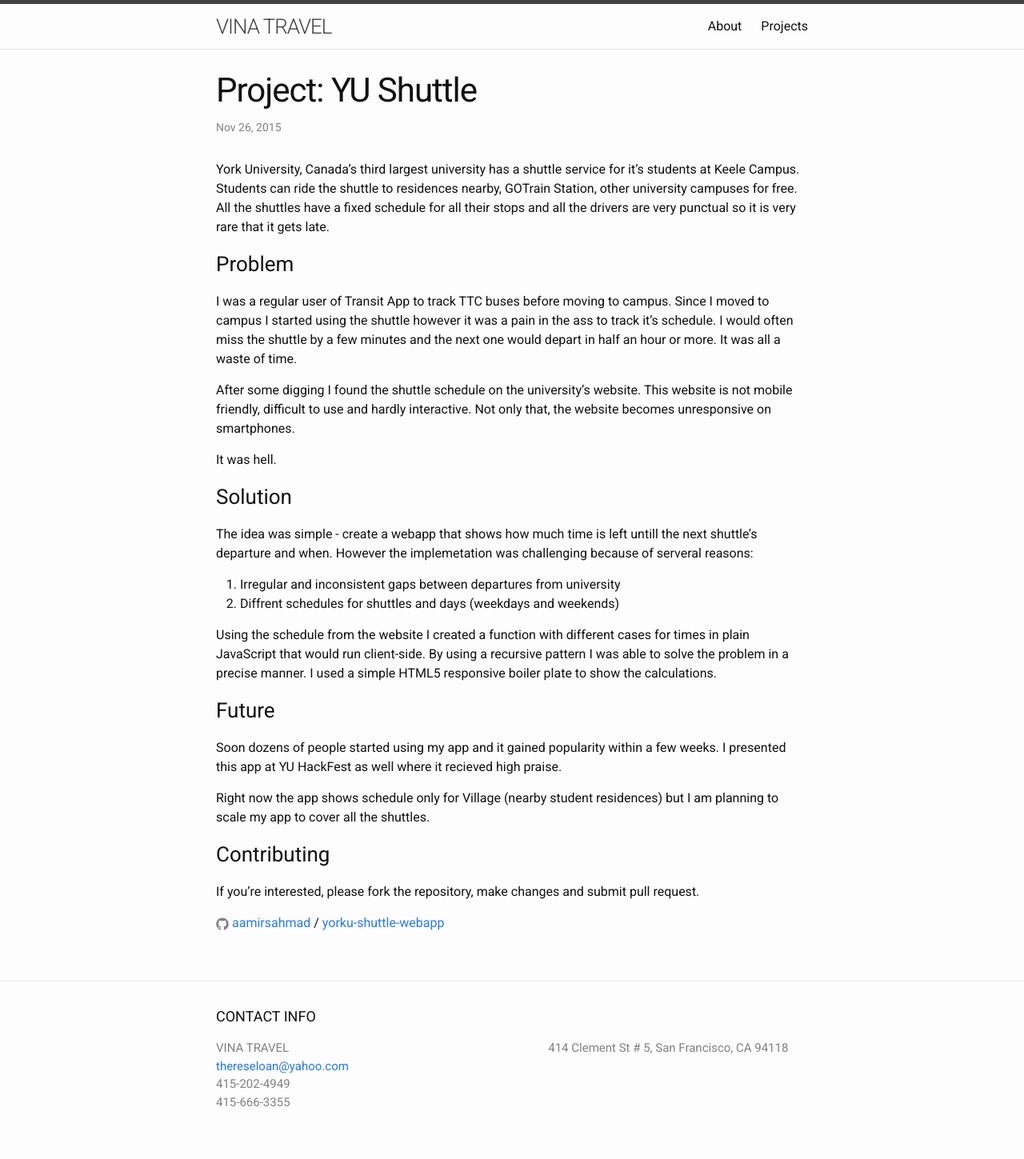
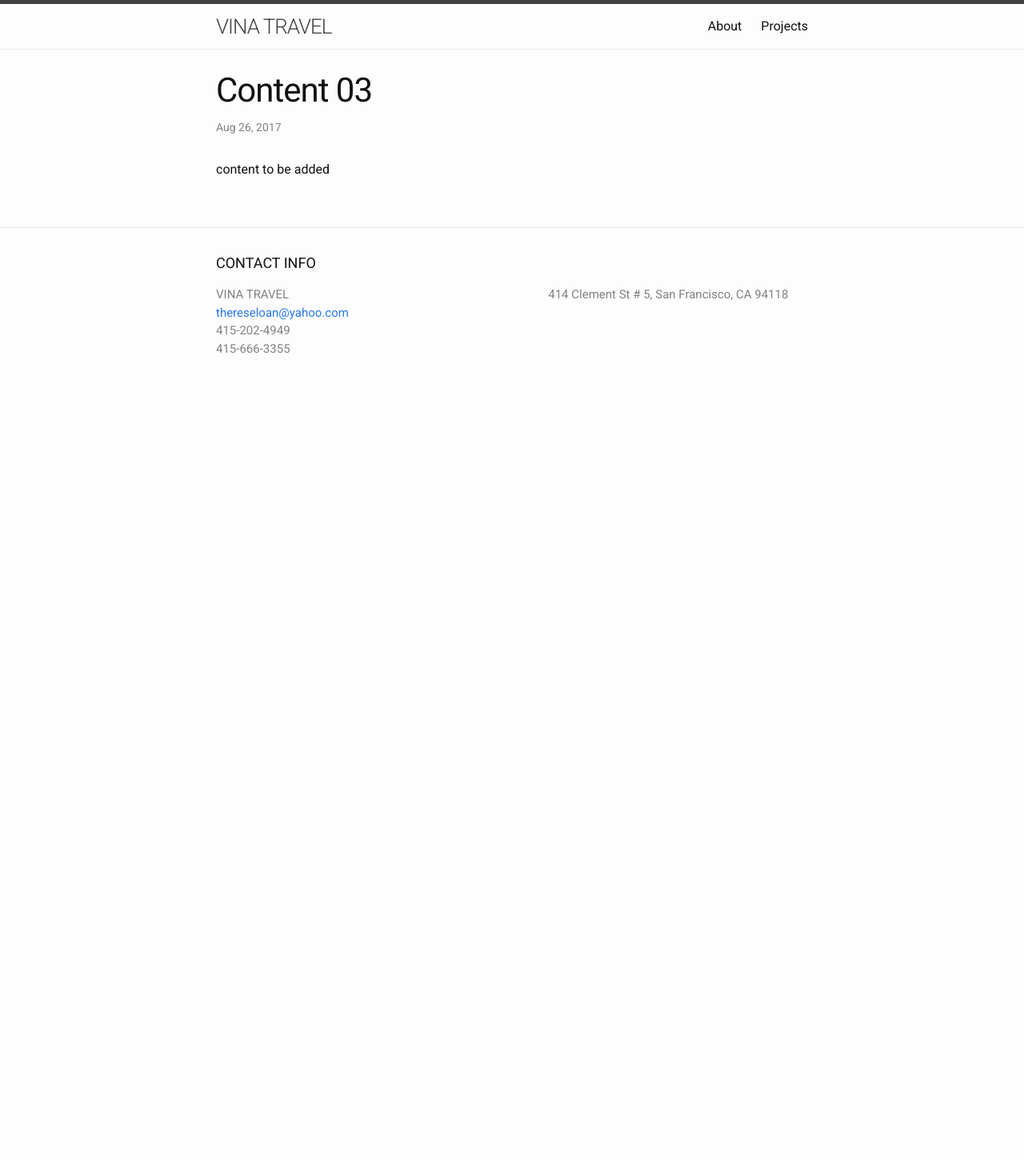
Before and after one commit to vinatravel/vinatravel.github.io, a Jekyll site: the page built from _posts/2015-11-25-yushuttle.markdown, in a window 1280 px wide. Shown: the whole page at 80% size. Built offline with Jekyll 4.4.1, drawn with Linux system fonts in a browser that asks for light colours; after the commit the page ends 900 px from its top, so only the background shows below that.

Commit message:
Update 2015-11-25-yushuttle.markdown

```diff
--- a/_posts/2015-11-25-yushuttle.markdown
+++ b/_posts/2015-11-25-yushuttle.markdown
@@ -1,48 +1,8 @@
 ---
 layout: post
-title:  "Project: YU Shuttle"
-date:   2015-11-25 22:15:09 -0400
+title:  "Content 03"
+date:   2017-08-26 14:55:21 -0400
 categories: blog
 ---
 
-York University, Canada's third largest university has a shuttle service for it's students at Keele Campus.
-Students can ride the shuttle to residences nearby, GOTrain Station, other university campuses for free.
-All the shuttles have a fixed schedule for all their stops and all the drivers are very punctual so it is
-very rare that it gets late.
-
-### Problem
-I was a regular user of Transit App to track TTC buses before moving to campus. Since I moved to campus
-I started using the shuttle however it was a pain in the ass to track it's schedule. I would often miss the shuttle
-by a few minutes and the next one would depart in half an hour or more. It was all a waste of time.
-
-
-After some digging I found the shuttle schedule on the university's website. This website is not mobile
-friendly, difficult to use and hardly interactive. Not only that, the website becomes unresponsive on smartphones.
-
-
-It was hell.
-
-### Solution
-The idea was simple - create a webapp that shows how much time is left untill the next shuttle's departure and when.
-However the implemetation was challenging because of serveral reasons:
-
-1. Irregular and inconsistent gaps between departures from university
-2. Diffrent schedules for shuttles and days (weekdays and weekends)
-
-Using the schedule from the website I created a function with different cases for times in plain JavaScript that would
-run client-side. By using a recursive pattern I was able to solve the problem in a precise manner. I used a simple
-HTML5 responsive boiler plate to show the calculations.
-
-### Future
-Soon dozens of people started using my app and it gained popularity within a few weeks. I presented this app at
-YU HackFest as well where it recieved high praise.
-
-Right now the app shows schedule only for Village (nearby student residences) but I am planning to scale my app
-to cover all the shuttles.
-
-### Contributing
-If you're interested, please fork the repository, make changes and submit pull request.
-
-
-{% include icon-github.html username="aamirsahmad" %} /
-[yorku-shuttle-webapp](https://github.com/aamirsahmad/yorku-shuttle-webapp)
+content to be added
```
